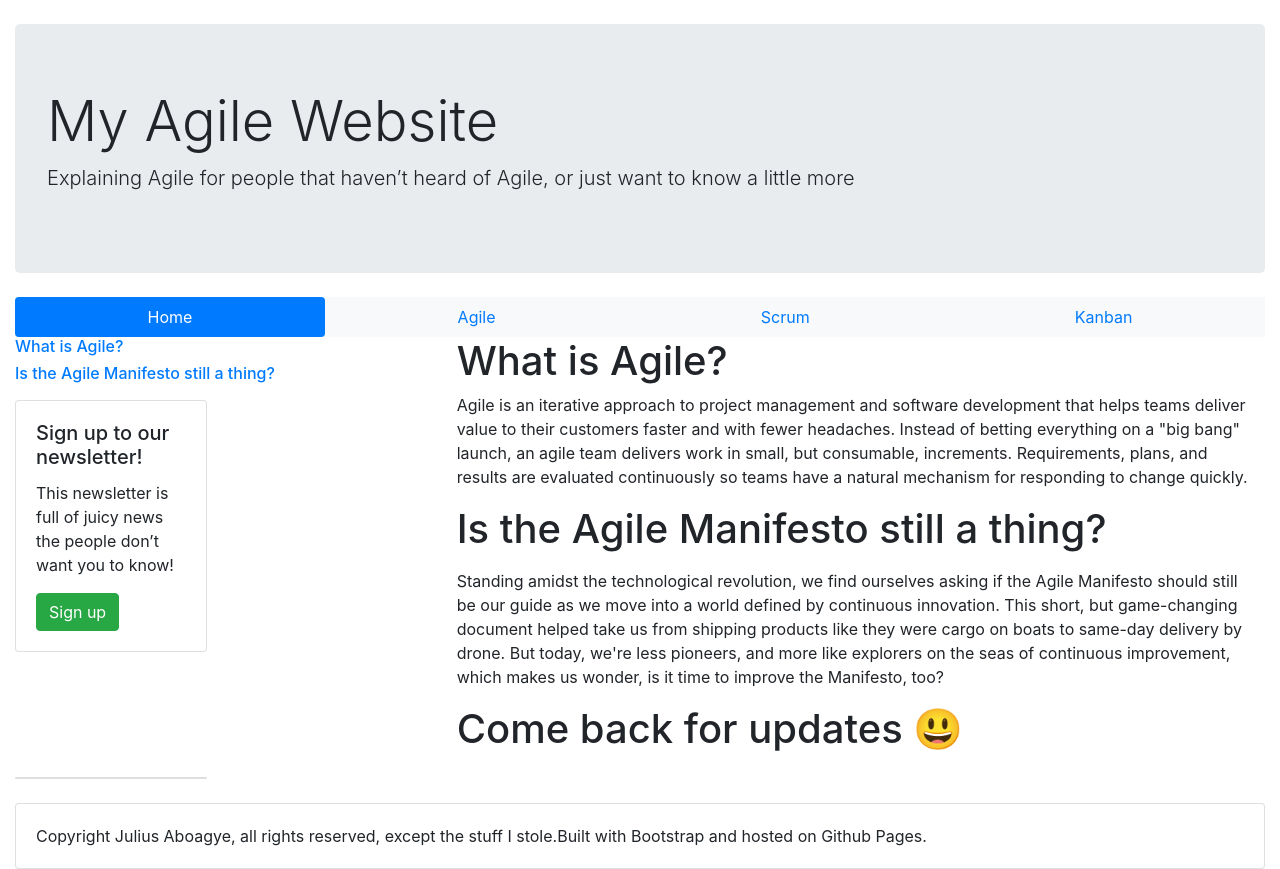
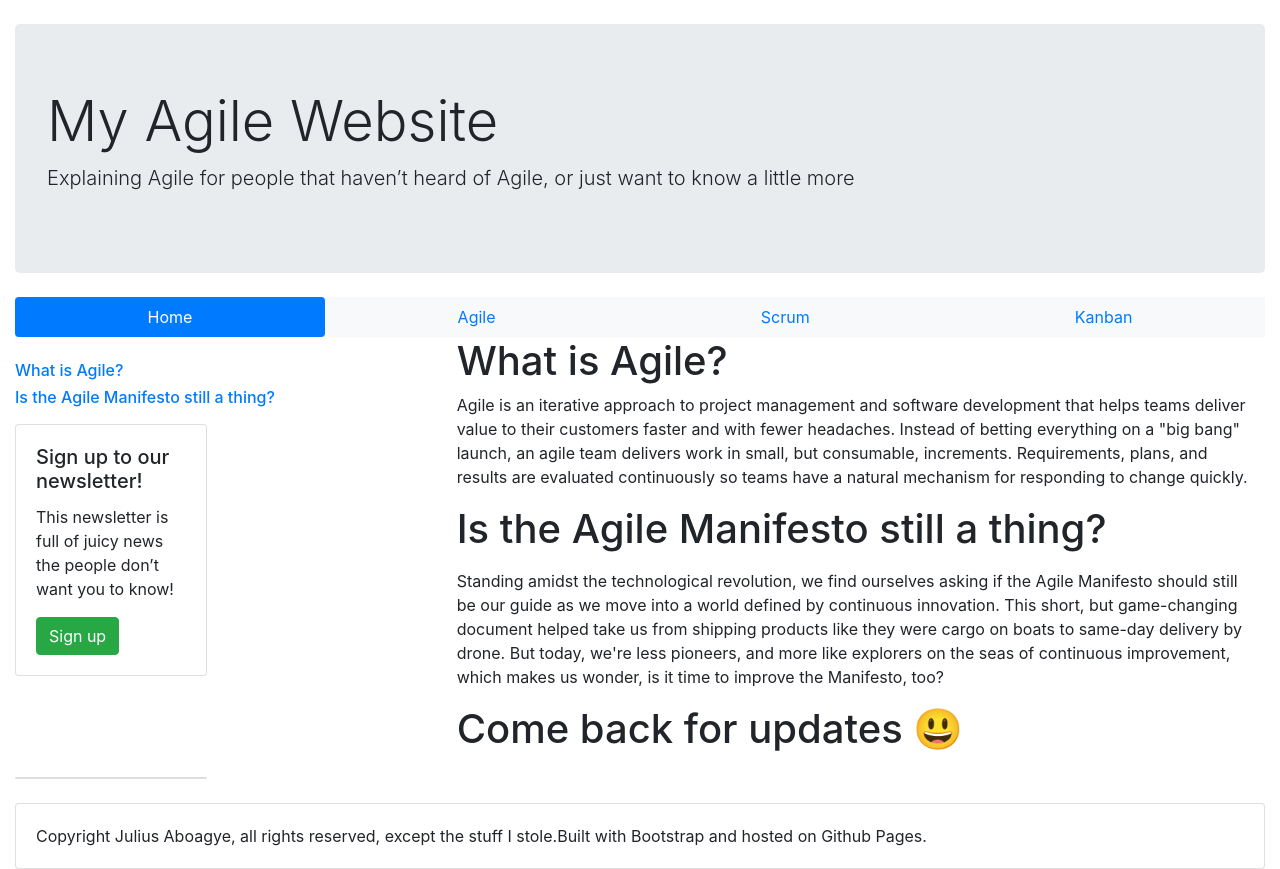
Before and after one commit to JuliusAboagye/MyAgileSite, a plain HTML site: page Agile.html in a window 1280 px wide. Drawn offline with nearby package versions, Linux system fonts and the light colour scheme.

Commit message:
New Commit

```diff
--- a/Agile.html
+++ b/Agile.html
@@ -33,7 +33,7 @@
             </li>
             <div class="sticky-top d-md-none">
               <div class="collapse" id="navbarToggleExternalContent">
-                <div class="bg-light p-4">
+                <div class="bg-light p-4 ">
                    <h5 class="text-black h6"><a href="#what1">What is Agile?</a></h5>
                    <h5 class="text-black h6"><a href="#is">Is the Agile Manifesto still a thing?</a></h5>
 
@@ -53,7 +53,7 @@
 
           <div class="row">
               <div class="col-md-4 ">
-                    <nav class="nav flex-column d-none d-md-block ">
+                    <nav class="nav flex-column mt-4 d-none d-md-block">
 
                       <h5 class="text-black h6"><a href="#what1">What is Agile?</a></h5>
                       <h5 class="text-black h6"><a href="#is">Is the Agile Manifesto still a thing?</a></h5>
```
